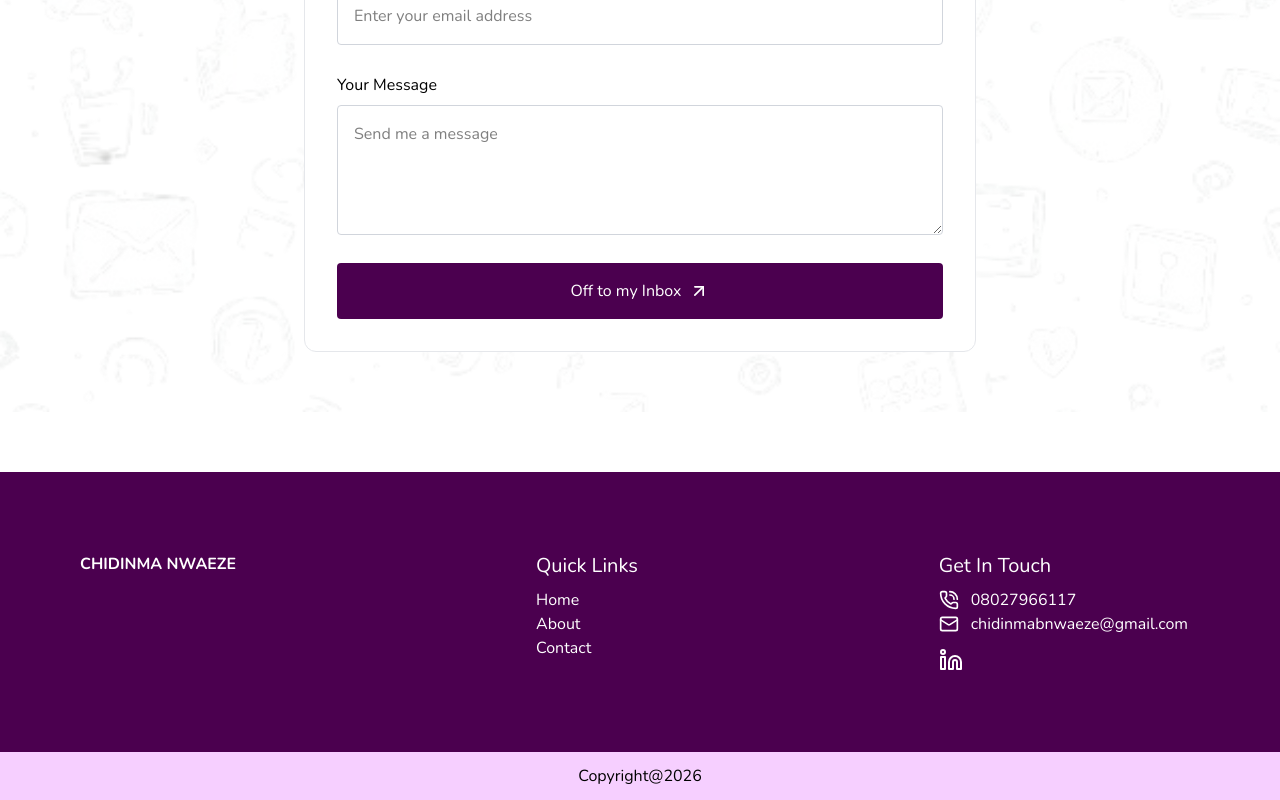
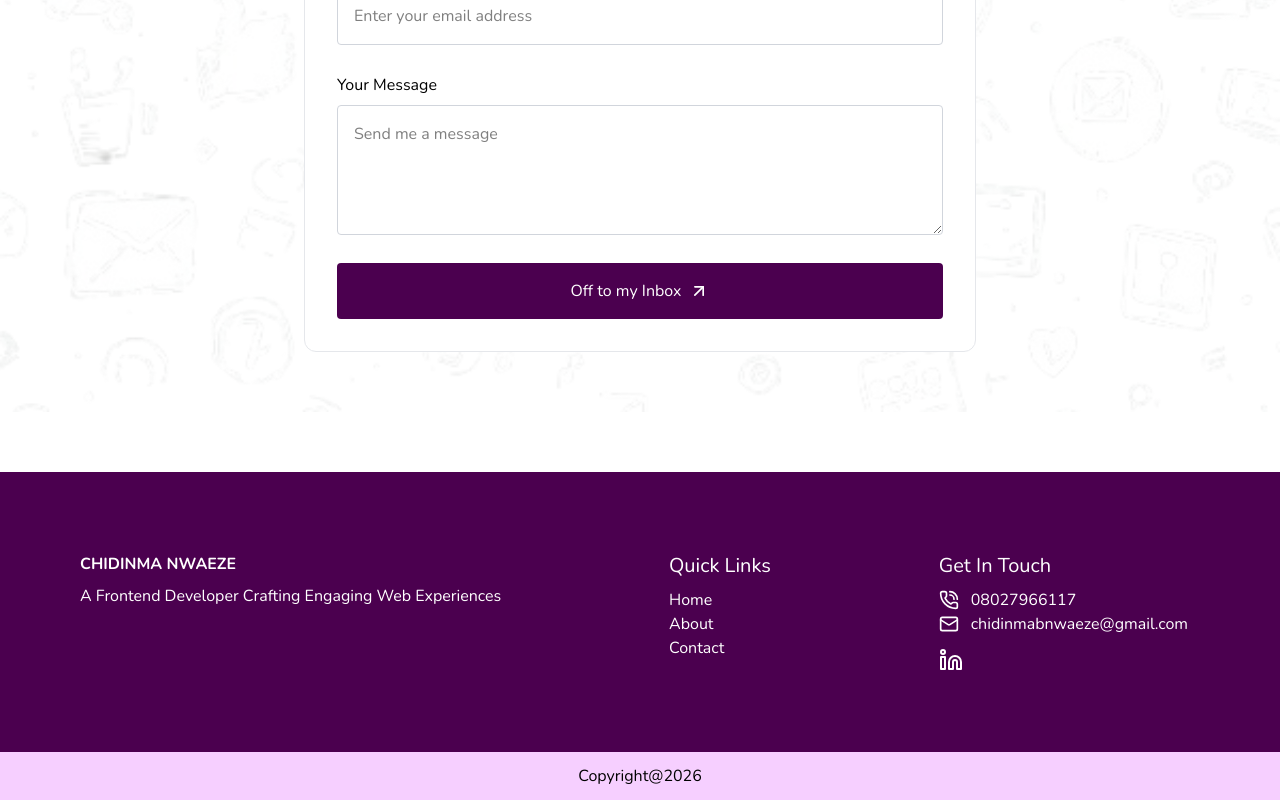
Before and after one commit to chidinmabnwaeze/Work_portfolio, a React (Vite) app: page / in a window 1280 px wide. Shown: the part 7870-8670 px from the top of the page. Built offline with nearby package versions, Linux system fonts and the light colour scheme.

Commit message:
updated bio

```diff
--- a/src/components/Footer.tsx
+++ b/src/components/Footer.tsx
@@ -14,7 +14,12 @@ export default function Footer() {
       <main className="reveal flex flex-col md:flex-row justify-between bg-fuchsia-950 text-white p-6 md:p-20 gap-6">
         <section className="reveal text-center md:text-left">
           <h1 className="font-bold">CHIDINMA NWAEZE</h1>
-          <p className="mt-2"></p>
+          <p
+            className="pt-2  animate-slide-up transition-smooth"
+            style={{ animationDelay: "0.4s" }}
+          >
+            A Frontend Developer Crafting Engaging Web Experiences
+          </p>
         </section>
         <section className="reveal text-center md:text-left">
           <h1 className="text-xl pb-2">Quick Links</h1>
```
